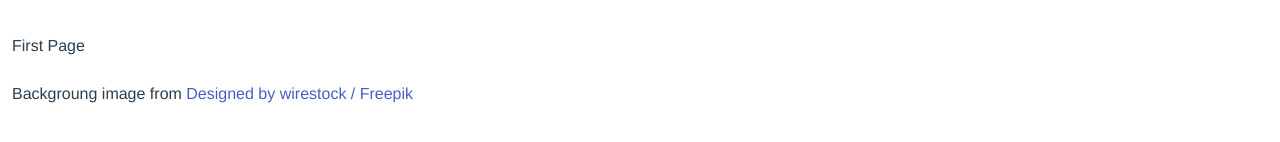
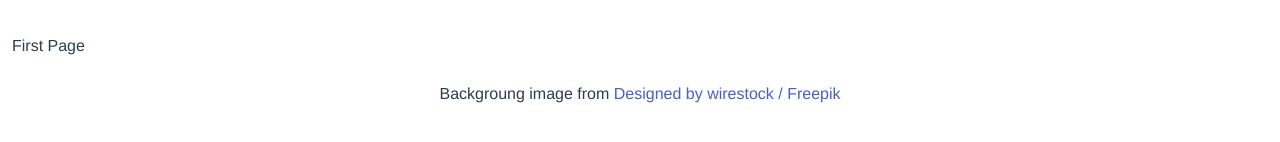
Before and after one commit to uniesquina/uniesquina-site, a Vue app: page / in a window 1280 px wide. Shown: the part 278-420 px from the top of the page. Built offline with nearby package versions, Linux system fonts and the light colour scheme.

Commit message:
centraliza o footer

```diff
--- a/src/App.vue
+++ b/src/App.vue
@@ -39,4 +39,8 @@ export default {
 #content {
   margin-top: 30px;
 }
+
+footer {
+  text-align: center;
+}
 </style>
```
